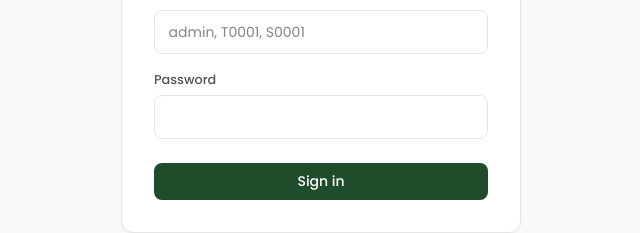
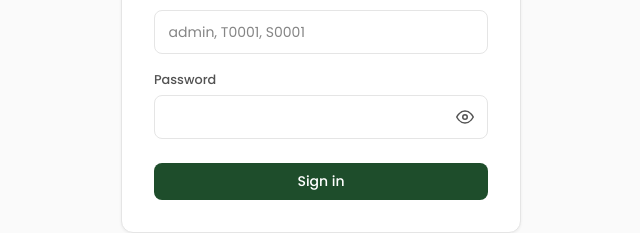
Before and after one commit to rnoonegen/Library-Management-System, a React (Create React App) app in the folder Frontend/: page /login in a window 1280 px wide. Shown: the part 364-597 px from the top of the page, without its empty margins (319-959 px from the left). Built offline with nearby package versions, Linux system fonts and the light colour scheme; no server answers.

Commit message:
we chnaged the button text as the User instead of Teacher

```diff
--- a/Frontend/src/assets/styles/appGlobalCss.js
+++ b/Frontend/src/assets/styles/appGlobalCss.js
@@ -666,6 +666,60 @@ video {
   color: var(--text-muted);
   margin-bottom: 0.35rem;
 }
+.password-field {
+  position: relative;
+  display: block;
+}
+.password-field input {
+  display: block;
+  box-sizing: border-box;
+  min-height: 2.5rem;
+  padding-right: 2.75rem;
+}
+.password-toggle {
+  position: absolute;
+  top: 0;
+  right: 0.45rem;
+  bottom: 0;
+  width: 2rem;
+  height: 2rem;
+  margin: auto 0;
+  padding: 0;
+  border: none;
+  border-radius: 6px;
+  background: transparent;
+  color: var(--text-muted);
+  cursor: pointer;
+  display: inline-flex;
+  align-items: center;
+  justify-content: center;
+  flex-shrink: 0;
+  line-height: 0;
+  transition: color 0.15s, background 0.15s;
+}
+.password-toggle-icon {
+  display: flex;
+  align-items: center;
+  justify-content: center;
+  width: 1.125rem;
+  height: 1.125rem;
+}
+.password-toggle-icon svg {
+  display: block;
+  width: 100%;
+  height: 100%;
+}
+.password-toggle:hover {
+  color: var(--text);
+  background: var(--surface-hover);
+}
+.password-toggle:active:not(:disabled) {
+  transform: none;
+}
+.password-toggle:focus-visible {
+  outline: 2px solid var(--primary);
+  outline-offset: 2px;
+}
 .form-row {
   display: grid;
   grid-template-columns: 1fr 1fr;
--- a/Frontend/src/components/common/FormField.jsx
+++ b/Frontend/src/components/common/FormField.jsx
@@ -1,3 +1,24 @@
+import { useState } from 'react';
+
+function EyeIcon() {
+  return (
+    <svg viewBox="0 0 24 24" fill="none" stroke="currentColor" strokeWidth="2" strokeLinecap="round" strokeLinejoin="round" aria-hidden="true">
+      <path d="M1 12s4-8 11-8 11 8 11 8-4 8-11 8-11-8-11-8z" />
+      <circle cx="12" cy="12" r="3" />
+    </svg>
+  );
+}
+
+function EyeOffIcon() {
+  return (
+    <svg viewBox="0 0 24 24" fill="none" stroke="currentColor" strokeWidth="2" strokeLinecap="round" strokeLinejoin="round" aria-hidden="true">
+      <path d="M17.94 17.94A10.07 10.07 0 0 1 12 20c-7 0-11-8-11-8a18.45 18.45 0 0 1 5.06-5.94" />
+      <path d="M9.9 4.24A9.12 9.12 0 0 1 12 4c7 0 11 8 11 8a18.5 18.5 0 0 1-2.16 3.19" />
+      <line x1="1" y1="1" x2="23" y2="23" />
+    </svg>
+  );
+}
+
 export default function FormField({
   label,
   id,
@@ -9,18 +30,42 @@ export default function FormField({
   placeholder,
   hint,
 }) {
+  const [showPassword, setShowPassword] = useState(false);
+  const isPassword = type === 'password';
+  const inputType = isPassword && showPassword ? 'text' : type;
+
+  const inputProps = {
+    id,
+    type: inputType,
+    value,
+    onChange,
+    required,
+    readOnly,
+    placeholder,
+  };
+
   return (
     <div className="form-group">
       <label htmlFor={id}>{label}</label>
-      <input
-        id={id}
-        type={type}
-        value={value}
-        onChange={onChange}
-        required={required}
-        readOnly={readOnly}
-        placeholder={placeholder}
-      />
+      {isPassword ? (
+        <div className="password-field">
+          <input {...inputProps} />
+          <button
+            type="button"
+            className="password-toggle"
+            onMouseDown={(e) => e.preventDefault()}
+            onClick={() => setShowPassword((visible) => !visible)}
+            aria-label={showPassword ? 'Hide password' : 'Show password'}
+            aria-pressed={showPassword}
+          >
+            <span className="password-toggle-icon" aria-hidden="true">
+              {showPassword ? <EyeOffIcon /> : <EyeIcon />}
+            </span>
+          </button>
+        </div>
+      ) : (
+        <input {...inputProps} />
+      )}
       {hint && <p className="form-hint">{hint}</p>}
     </div>
   );
--- a/Frontend/src/pages/Users.jsx
+++ b/Frontend/src/pages/Users.jsx
@@ -151,14 +151,9 @@ export default function Users() {
         onRoleChange={handleRoleChangeInForm}
       />
 
-      <div className="fab-group">
-        <button type="button" className="users-fab" onClick={() => openCreate('student')}>
-          + Student
-        </button>
-        <button type="button" className="users-fab users-fab-alt" onClick={() => openCreate('teacher')}>
-          + Teacher
-        </button>
-      </div>
+      <button type="button" className="users-fab" onClick={() => openCreate('student')}>
+        + User
+      </button>
     </div>
   );
 }
```
Also changed, not shown: Frontend/src/components/users/UserProfileForm.jsx (+5 -10 lines), Frontend/src/pages/UserProfile.jsx (+23 -23 lines).
